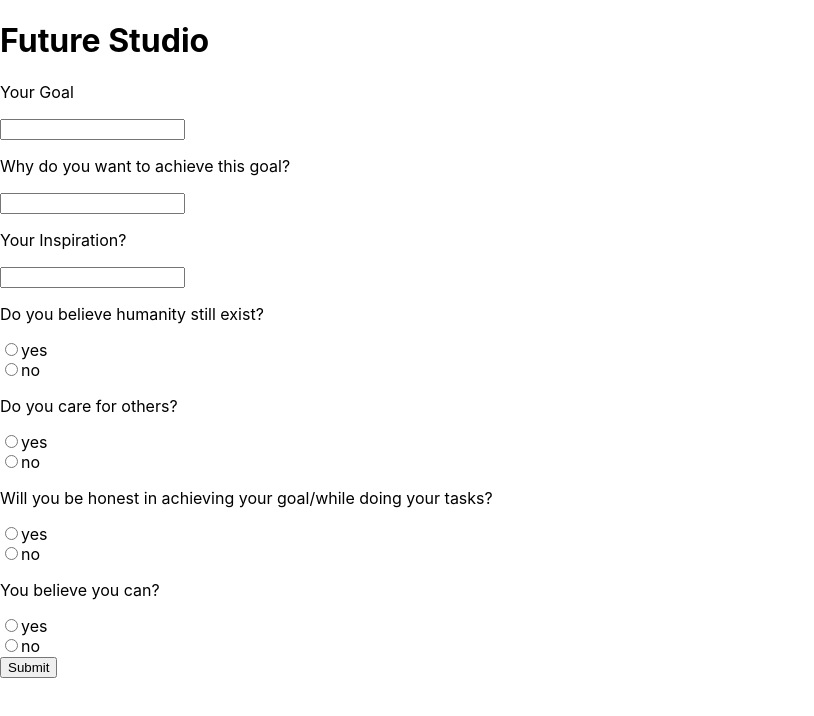
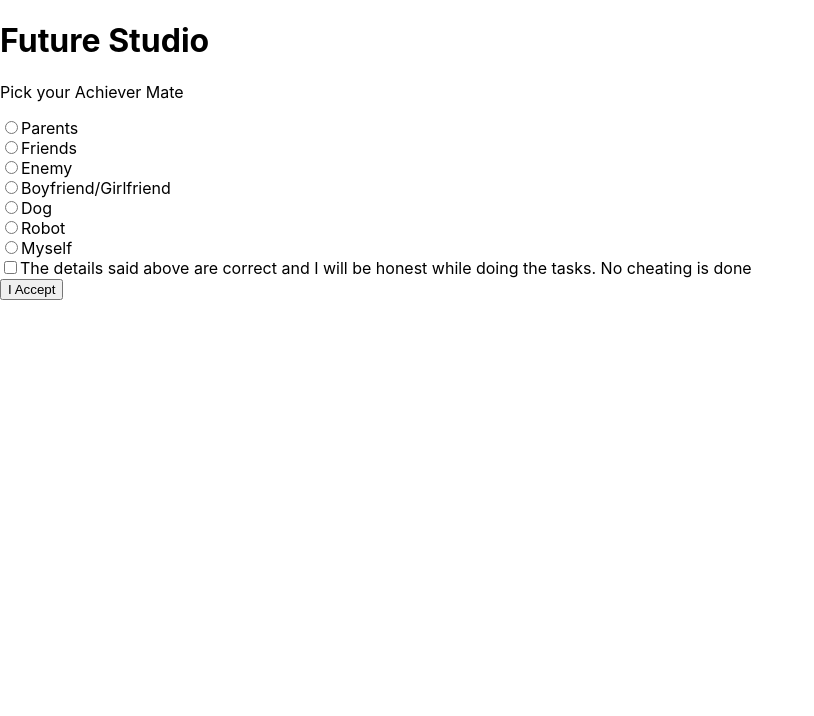
Before and after one commit to Gowthamkumarckb/future-studio, a React (Create React App) app: page / in a window 1280 px wide. Shown: the top 716 px of the page, without its empty margins (0-814 px from the left). Built offline with nearby package versions, Linux system fonts and the light colour scheme.

Commit message:
processing

```diff
--- a/src/App.js
+++ b/src/App.js
@@ -1,10 +1,12 @@
 import StepOne from './components/StepOne';
+import StepTwo from './components/StepTwo';
 import './App.css';
 
 function App() {
   return (
     <div className="App">
-      <StepOne />
+
+      <StepTwo />
     </div>
   );
 }
--- a/src/components/StepOne.js
+++ b/src/components/StepOne.js
@@ -141,7 +141,7 @@ class StepOne extends Component {
           </label>
         </div>
 
-        <div className="clrs">
+        <div className="radio">
         <label>
         <p>Will you be honest in achieving your goal/while doing your tasks?</p>
             <input
--- /dev/null
+++ b/src/components/StepTwo.js
@@ -0,0 +1,131 @@
+import React, { Component } from "react";
+import "./StepTwo.css";
+
+class StepTwo extends Component {
+  constructor(props) {
+    super(props);
+    this.state = {
+
+    };
+    this.onValueChange = this.onValueChange.bind(this);
+    this.formSubmit = this.formSubmit.bind(this);
+  }
+
+  onValueChange(event) {
+    this.setState({
+      selectedOption: event.target.value,
+    });
+  }
+
+  formSubmit(event) {
+    event.preventDefault();
+    console.log(this.state.selectedOption);
+  }
+  //form
+  render() {
+    return (
+      <div>
+        <h1>Future Studio</h1>
+
+        <form onSubmit={this.formSubmit}>
+          <div>
+            <p>Pick your Achiever Mate</p>
+          </div>
+          <div className="radio">
+            <label>
+              <input
+                type="radio"
+                value="Parents"
+                checked={this.state.selectedOption === "Parents"}
+                onChange={this.onValueChange}
+              />
+              Parents
+            </label>
+          </div>
+          <div className="radio">
+            <label>
+              <input
+                type="radio"
+                value="Friends"
+                checked={this.state.selectedOption === "Friends"}
+                onChange={this.onValueChange}
+              />
+              Friends
+            </label>
+          </div>
+          <div className="radio">
+            <label>
+              <input
+                type="radio"
+                value="Enemy"
+                checked={this.state.selectedOption === "Enemy"}
+                onChange={this.onValueChange}
+              />
+              Enemy
+            </label>
+          </div>
+          <div className="radio">
+            <label>
+              <input
+                type="radio"
+                value="Boyfriend/Girlfriend"
+                checked={this.state.selectedOption === "Boyfriend/Girlfriend"}
+                onChange={this.onValueChange}
+              />
+              Boyfriend/Girlfriend
+            </label>
+          </div>
+          <div className="radio">
+            <label>
+              <input
+                type="radio"
+                value="Dog"
+                checked={this.state.selectedOption === "Dog"}
+                onChange={this.onValueChange}
+              />
+              Dog
+            </label>
+          </div>
+          <div className="radio">
+            <label>
+              <input
+                type="radio"
+                value="Robot"
+                checked={this.state.selectedOption === "Robot"}
+                onChange={this.onValueChange}
+              />
+              Robot
+            </label>
+          </div>
+          <div className="radio">
+            <label>
+              <input
+                type="radio"
+                value="Myself"
+                checked={this.state.selectedOption === "Myself"}
+                onChange={this.onValueChange}
+              />
+              Myself
+            </label>
+          </div>
+
+          <div>
+            <input
+              type="checkbox"
+              onChange={this.handleCheckClick}
+            />
+            <label>The details said above are correct and I will be honest while
+              doing the tasks. No cheating is done</label>
+          </div>
+
+
+          <button className="btn btn-default" type="submit">
+            I Accept
+          </button>
+        </form>
+      </div>
+    );
+  }
+}
+
+export default StepTwo;
```
Also changed, not shown: src/components/StepTwo.css (added).
